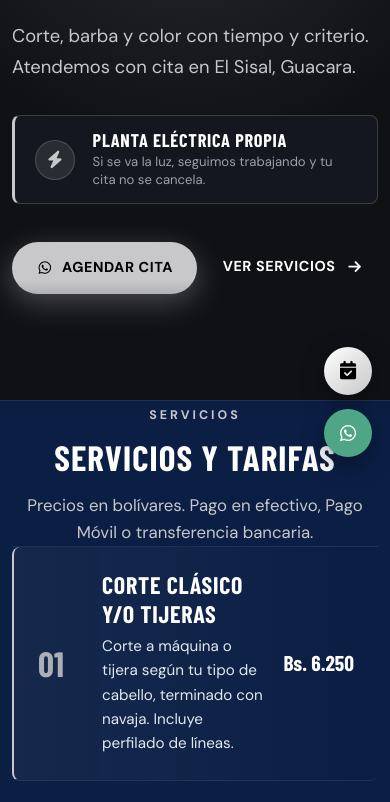
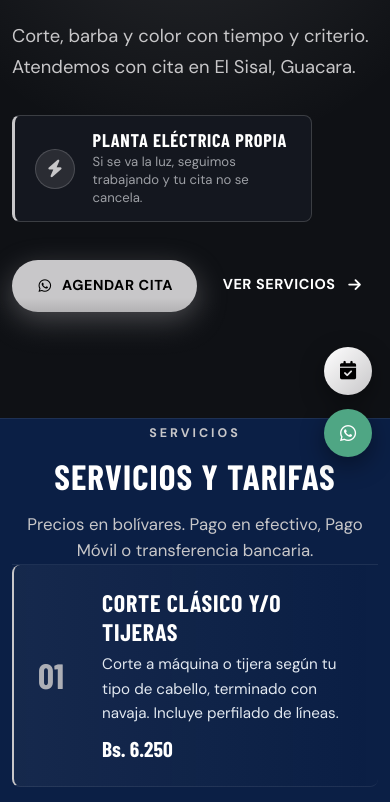
Before and after one commit to javieralexanderfloresbarreto0-gif/zane-barber-studio, a website: page public/index.html in a window 390 px wide. Shown: the part 369-1171 px from the top of the page. Drawn offline with Linux system fonts and the light colour scheme; no server answers; files whose address does not match are found by name.

Commit message:
Arreglar superposición de los botones flotantes con contenido en mobile
- Los botones flotantes (position:fixed) tapaban el banner de "planta
  eléctrica propia" y el precio de cada servicio al hacer scroll en
  pantallas chicas.
- El precio de cada servicio ahora baja a su propia línea en mobile en
  vez de ir al lado de la descripción: evita el choque y además deja
  de angostar el título/descripción a una sola palabra por línea.

Co-Authored-By: Claude Sonnet 5 <noreply@anthropic.com>

```diff
--- a/public/css/custom.css
+++ b/public/css/custom.css
@@ -2299,13 +2299,26 @@ header[id] {
   }
 
   .service-row {
-    grid-template-columns: 48px minmax(0, 1fr) auto;
-    gap: 1rem;
+    grid-template-columns: 48px minmax(0, 1fr);
+    grid-template-areas: "num copy" "num price";
+    gap: 0.25rem 1rem;
     padding: 1.5rem;
   }
 
   .service-row .service-cta {
     display: none;
+  }
+
+  .service-number { grid-area: num; }
+  .service-copy { grid-area: copy; }
+
+  /* El precio baja a su propia línea: si va al lado de la descripción,
+     estrecha demasiado el texto en pantallas chicas y además puede caer
+     bajo los botones flotantes (fixed) que viven en esa esquina. */
+  .service-price {
+    grid-area: price;
+    justify-self: start;
+    margin-top: 0.5rem;
   }
 
   .gallery-grid {
@@ -2338,6 +2351,14 @@ header[id] {
     height: 48px;
     font-size: 1.15rem;
   }
+
+  /* Los botones flotantes son fixed: cualquier contenido que caiga en esa
+     esquina al hacer scroll queda tapado (el precio de cada servicio,
+     el banner de la planta eléctrica…). Se les reserva ese ancho. */
+  .power-banner {
+    margin-right: 66px;
+  }
+
 
   .map-scroll-shield {
     display: block;
```
